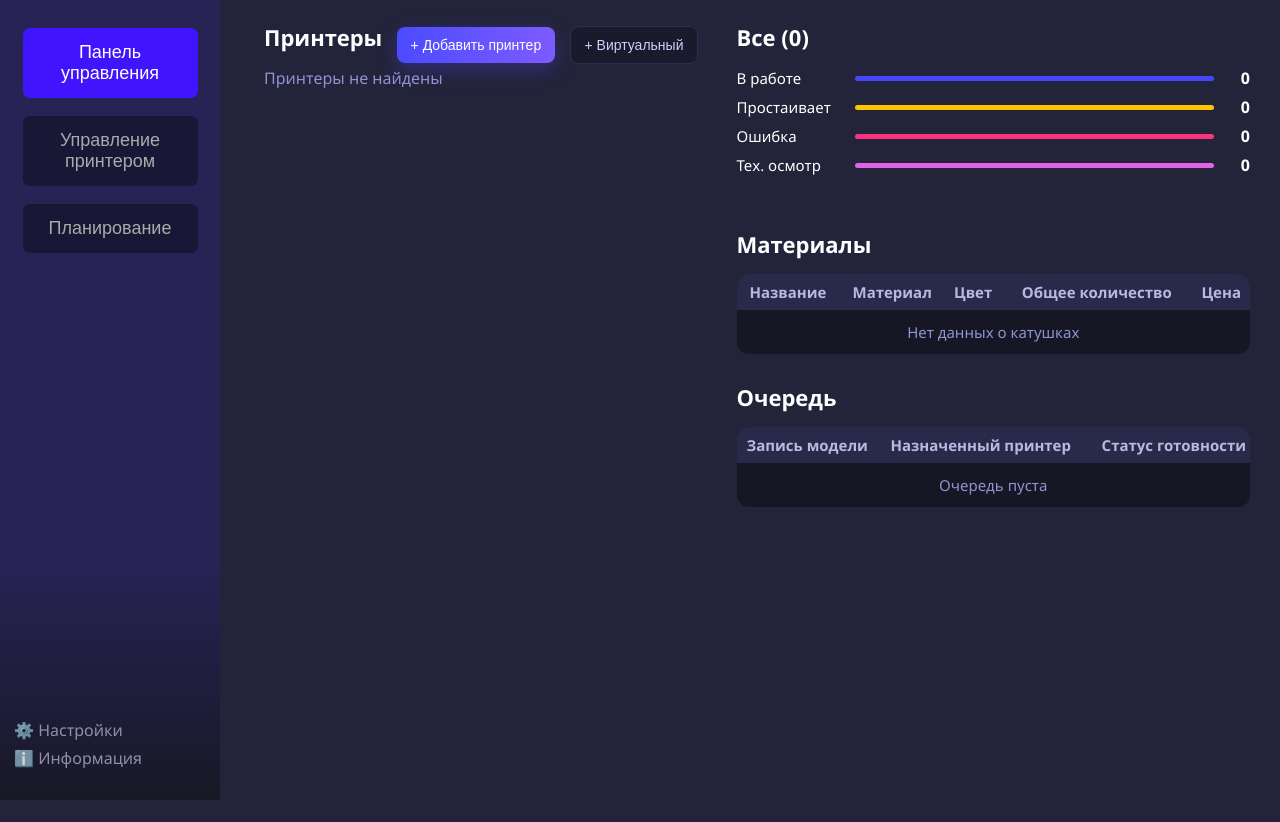
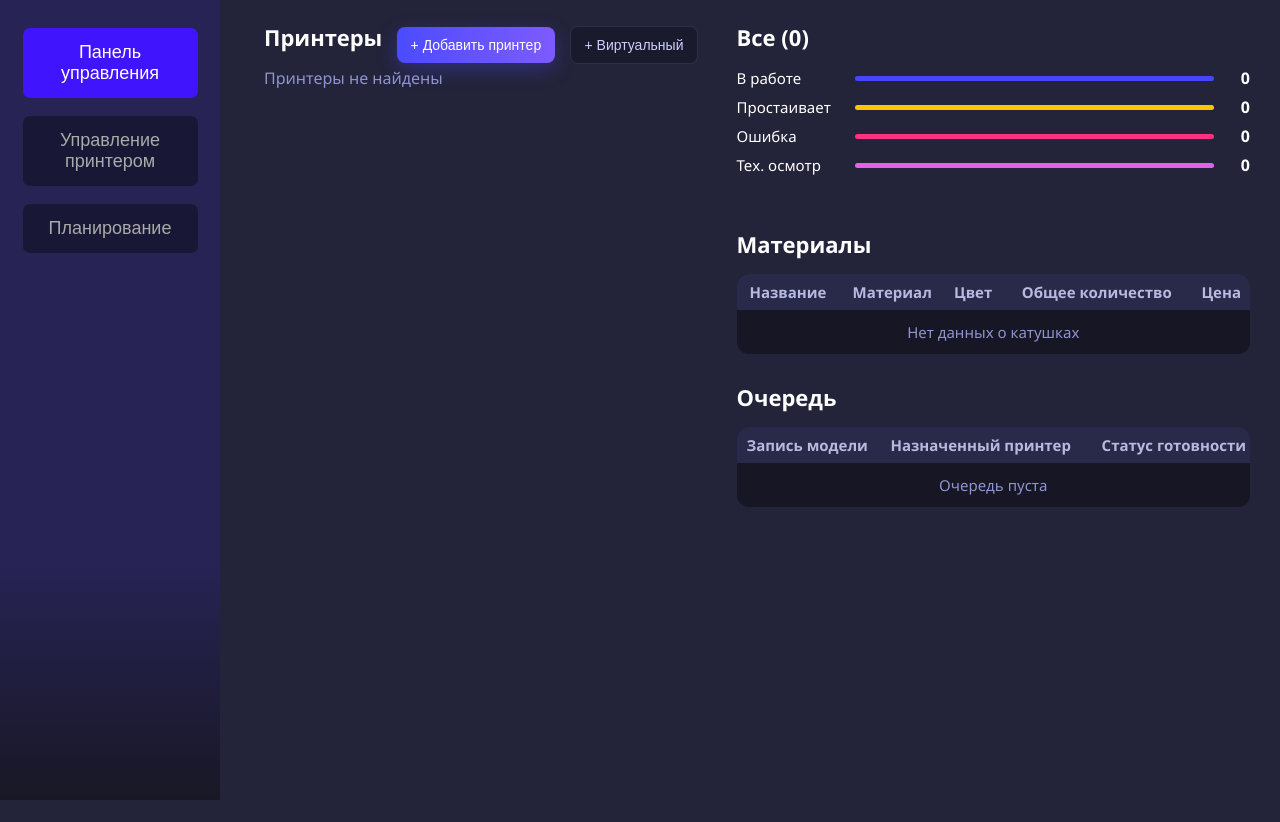
Before and after one commit to Ureshipan/printers_base, a Flask app: page / in a window 1280 px wide. Run offline with Flask 2, Linux system fonts and the light colour scheme; data that the repository does not hold is empty.

Commit message:
Удалить ссылки Настройки/Информация из бокового меню
- убрал блок sidebar-bottom с кнопками Настройки/Информация во всех html и jinja-шаблонах
- удалил связанные css-правила sidebar-bottom/sidebar-link как больше неиспользуемые
- проверил, что строки с этими ссылками в проекте больше не встречаются

```diff
--- a/frontend/dashboard.html
+++ b/frontend/dashboard.html
@@ -9,10 +9,6 @@
   <aside class="sidebar">
     <button class="sidebar-btn active">Панель управления</button>
     <button class="sidebar-btn">Учет времени</button>
-    <div class="sidebar-bottom">
-      <div class="sidebar-link"><span>⚙️</span> Настройки</div>
-      <div class="sidebar-link"><span>ℹ️</span> Информация</div>
-    </div>
   </aside>
   <main class="dashboard">
     <section class="printers-section">
--- a/frontend/printer-control.html
+++ b/frontend/printer-control.html
@@ -10,10 +10,6 @@
     <button class="sidebar-btn">Панель управления</button>
     <button class="sidebar-btn active">Управление принтером</button>
     <button class="sidebar-btn">Учет времени</button>
-    <div class="sidebar-bottom">
-      <div class="sidebar-link"><span>⚙️</span> Настройки</div>
-      <div class="sidebar-link"><span>ℹ️</span> Информация</div>
-    </div>
   </aside>
   <main class="dashboard">
     <div class="printer-header">
--- a/frontend/static/css/printer-control.css
+++ b/frontend/static/css/printer-control.css
@@ -29,9 +29,6 @@ body { margin: 0; font-family: 'Segoe UI', Arial, sans-serif; background: #23233
 .sidebar .sidebar-btn[data-route="/"] { order: 1; }
 .sidebar .sidebar-btn[data-route="/printer-control"] { order: 2; }
 .sidebar .sidebar-btn[data-route="/planning"] { order: 3; }
-.sidebar-bottom { order: 99; width: 100%; }
-.sidebar-bottom { margin-top: auto; padding: 25px 0; width: 100%; }
-.sidebar-link { color: #adadc5; margin: 6px 14px; font-size: 16px; cursor: pointer; text-align: left; opacity: 0.8; }
 .dashboard { margin-left: 220px; padding: 14px 18px; min-height: 100vh; }
 
 /* Color themes for different printer states - only button colors */
--- a/frontend/static/css/style.css
+++ b/frontend/static/css/style.css
@@ -46,20 +46,6 @@ body {
 .sidebar .sidebar-btn[data-route="/"] { order: 1; }
 .sidebar .sidebar-btn[data-route="/printer-control"] { order: 2; }
 .sidebar .sidebar-btn[data-route="/planning"] { order: 3; }
-.sidebar-bottom { order: 99; width: 100%; }
-.sidebar-bottom {
-  margin-top: auto;
-  padding: 25px 0;
-  width: 100%;
-}
-.sidebar-link {
-  color: #adadc5;
-  margin: 6px 14px;
-  font-size: 16px;
-  cursor: pointer;
-  text-align: left;
-  opacity: 0.8;
-}
 
 .dashboard {
   margin-left: 220px;
--- a/frontend/templates/dashboard.html
+++ b/frontend/templates/dashboard.html
@@ -10,10 +10,6 @@
     <button class="sidebar-btn active" data-route="/">Панель управления</button>
     <button class="sidebar-btn" data-route="/printer-control">Управление принтером</button>
     <button class="sidebar-btn" data-route="/planning">Планирование</button>
-    <div class="sidebar-bottom">
-      <div class="sidebar-link"><span>⚙️</span> Настройки</div>
-      <div class="sidebar-link"><span>ℹ️</span> Информация</div>
-    </div>
   </aside>
   <main class="dashboard">
     <section class="printers-section">
--- a/frontend/templates/planning.html
+++ b/frontend/templates/planning.html
@@ -11,10 +11,6 @@
     <button class="sidebar-btn" data-route="/">Панель управления</button>
     <button class="sidebar-btn" data-route="/printer-control">Управление принтером</button>
     <button class="sidebar-btn active" data-route="/planning">Планирование</button>
-    <div class="sidebar-bottom">
-      <div class="sidebar-link"><span>⚙️</span> Настройки</div>
-      <div class="sidebar-link"><span>ℹ️</span> Информация</div>
-    </div>
   </aside>
 
   <main class="planning-main">
--- a/frontend/templates/printer-control.html
+++ b/frontend/templates/printer-control.html
@@ -10,10 +10,6 @@
     <button class="sidebar-btn" data-route="/">Панель управления</button>
     <button class="sidebar-btn active" data-route="/printer-control">Управление принтером</button>
     <button class="sidebar-btn" data-route="/planning">Планирование</button>
-    <div class="sidebar-bottom">
-      <div class="sidebar-link"><span>⚙️</span> Настройки</div>
-      <div class="sidebar-link"><span>ℹ️</span> Информация</div>
-    </div>
   </aside>
   <main class="dashboard">
     <div class="printer-header">
```
